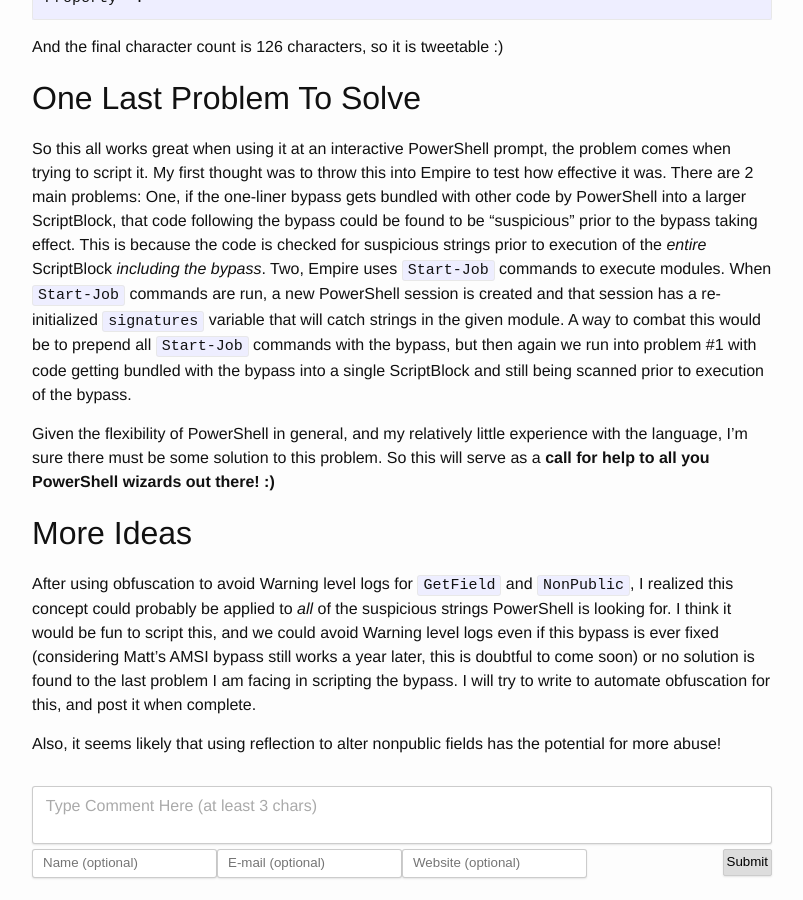
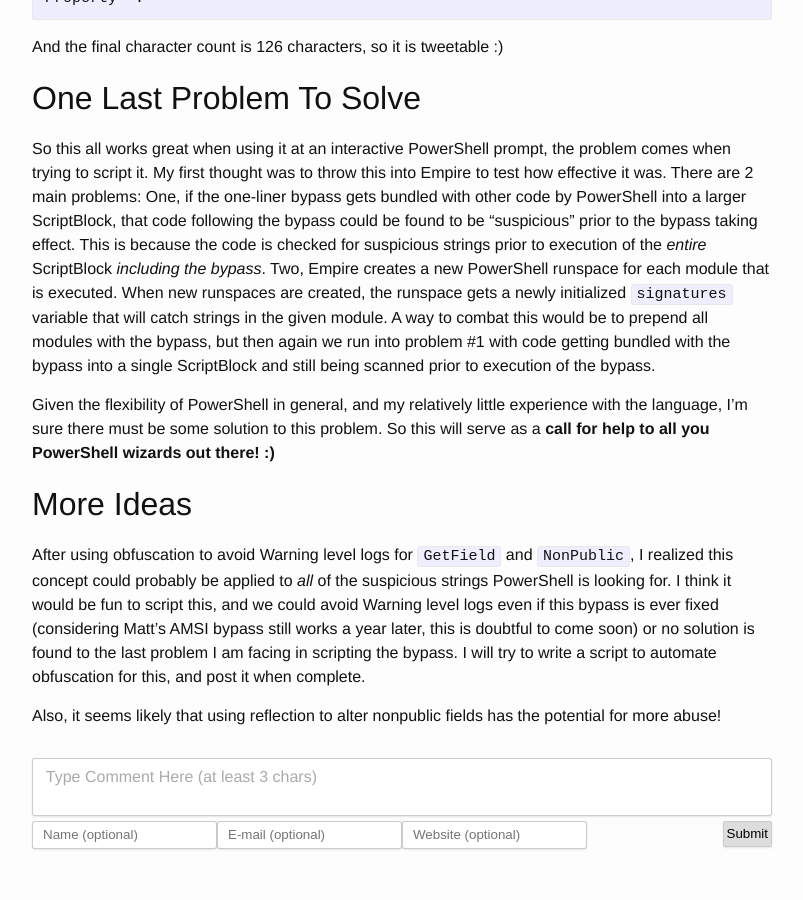
Before and after one commit to cobbr/cobbr.io, a Jekyll site: the page built from _posts/2017-05-02-ScriptBlock-Warning-Event-Logging-Bypass.md, in a window 1280 px wide and 900 px high, scrolled down 4626 px. Shown: the whole window, without its empty margins (238-1041 px from the left). Built offline with Jekyll 4.4.1, drawn with Linux system fonts in a browser that asks for light colours.

Commit message:
Correction, typo fix

```diff
--- a/_posts/2017-05-02-ScriptBlock-Warning-Event-Logging-Bypass.md
+++ b/_posts/2017-05-02-ScriptBlock-Warning-Event-Logging-Bypass.md
@@ -160,12 +160,12 @@ And the final character count is 126 characters, so it is tweetable :)
 
 ## One Last Problem To Solve
 
-So this all works great when using it at an interactive PowerShell prompt, the problem comes when trying to script it. My first thought was to throw this into Empire to test how effective it was. There are 2 main problems: One, if the one-liner bypass gets bundled with other code by PowerShell into a larger ScriptBlock, that code following the bypass could be found to be "suspicious" prior to the bypass taking effect. This is because the code is checked for suspicious strings prior to execution of the *entire* ScriptBlock *including the bypass*. Two, Empire uses `Start-Job` commands to execute modules. When `Start-Job` commands are run, a new PowerShell session is created and that session has a re-initialized `signatures` variable that will catch strings in the given module. A way to combat this would be to prepend all `Start-Job` commands with the bypass, but then again we run into problem #1 with code getting bundled with the bypass into a single ScriptBlock and still being scanned prior to execution of the bypass.
+So this all works great when using it at an interactive PowerShell prompt, the problem comes when trying to script it. My first thought was to throw this into Empire to test how effective it was. There are 2 main problems: One, if the one-liner bypass gets bundled with other code by PowerShell into a larger ScriptBlock, that code following the bypass could be found to be "suspicious" prior to the bypass taking effect. This is because the code is checked for suspicious strings prior to execution of the *entire* ScriptBlock *including the bypass*. Two, Empire creates a new PowerShell runspace for each module that is executed. When new runspaces are created, the runspace gets a newly initialized `signatures` variable that will catch strings in the given module. A way to combat this would be to prepend all modules with the bypass, but then again we run into problem #1 with code getting bundled with the bypass into a single ScriptBlock and still being scanned prior to execution of the bypass.
 
 Given the flexibility of PowerShell in general, and my relatively little experience with the language, I'm sure there must be some solution to this problem. So this will serve as a **call for help to all you PowerShell wizards out there! :)**
 
 ## More Ideas
 
-After using obfuscation to avoid Warning level logs for `GetField` and `NonPublic`, I realized this concept could probably be applied to *all* of the suspicious strings PowerShell is looking for. I think it would be fun to script this, and we could avoid Warning level logs even if this bypass is ever fixed (considering Matt's AMSI bypass still works a year later, this is doubtful to come soon) or no solution is found to the last problem I am facing in scripting the bypass. I will try to write to automate obfuscation for this, and post it when complete.
+After using obfuscation to avoid Warning level logs for `GetField` and `NonPublic`, I realized this concept could probably be applied to *all* of the suspicious strings PowerShell is looking for. I think it would be fun to script this, and we could avoid Warning level logs even if this bypass is ever fixed (considering Matt's AMSI bypass still works a year later, this is doubtful to come soon) or no solution is found to the last problem I am facing in scripting the bypass. I will try to write a script to automate obfuscation for this, and post it when complete.
 
 Also, it seems likely that using reflection to alter nonpublic fields has the potential for more abuse!
```
